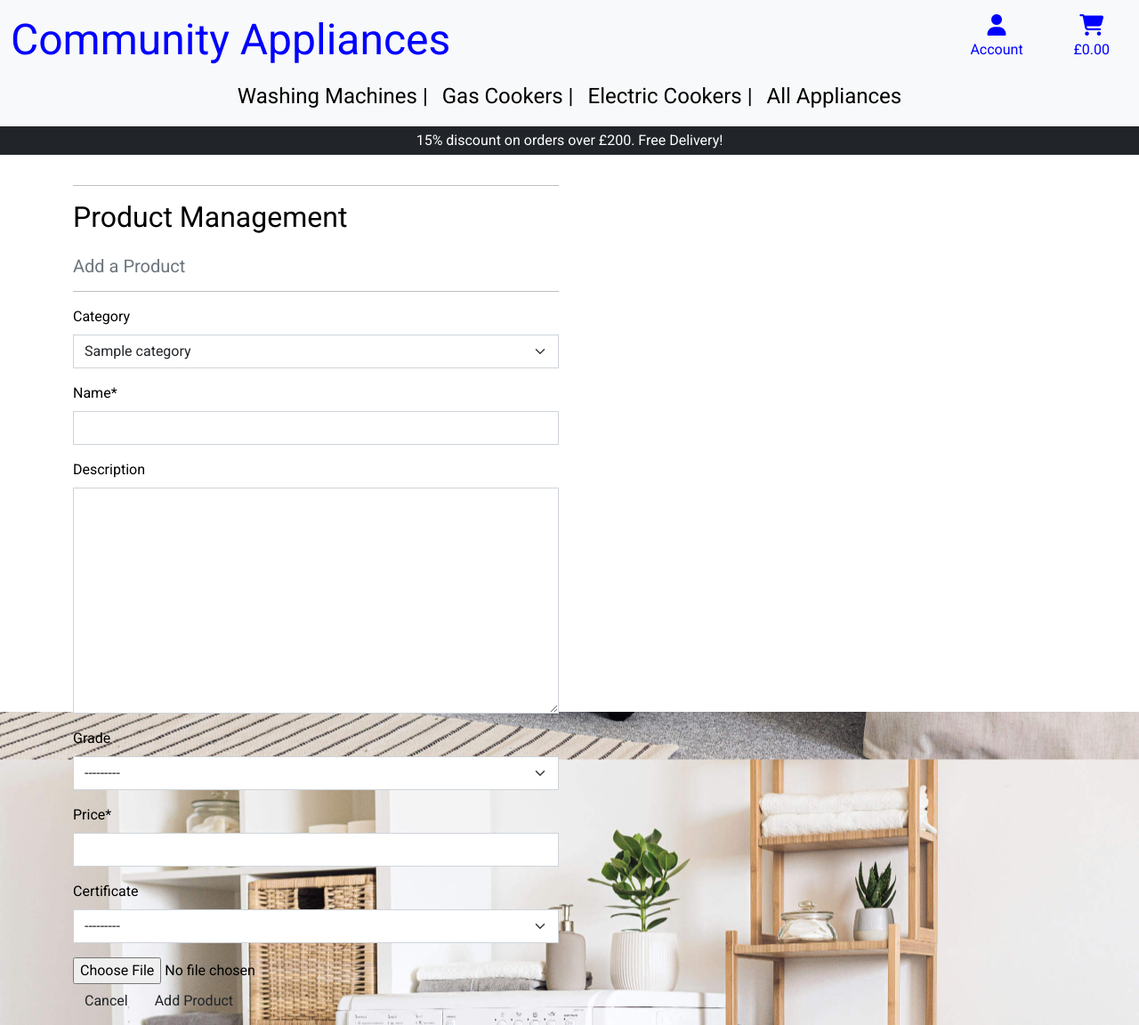
After one commit to doctorandrewbrown/community-appliances, a Django app: page /products/add/ in a window 1280 px wide. The commit adds this page. Shown: the whole page at 89% size. Run offline with Django 3.2, Linux system fonts and the light colour scheme; a user stored in the database is signed in; tables that the repository leaves empty hold one stand-in row (values such as "Sample post"); some libraries are stand-ins or nearby versions.

Commit message:
implement product management add product

```diff
--- /dev/null
+++ b/products/forms.py
@@ -0,0 +1,20 @@
+from django import forms
+#from .widgets import CustomClearableFileInput
+from .models import Product, Category
+
+
+class ProductForm(forms.ModelForm):
+
+    class Meta:
+        model = Product
+        fields = '__all__'
+
+
+    def __init__(self, *args, **kwargs):
+        super().__init__(*args, **kwargs)
+        categories = Category.objects.all()
+        names = [(c.id, c.__str__()) for c in categories]
+
+        self.fields['category'].choices = names
+        for field_name, field in self.fields.items():
+            field.widget.attrs['class'] = 'border-black rounded-0'
--- /dev/null
+++ b/products/templates/products/add_product.html
@@ -0,0 +1,53 @@
+{% extends "base.html" %}
+{% load static %}
+
+{% block page_header %}
+    <div class="container header-container">
+        <div class="row">
+            <div class="col"></div>
+        </div>
+    </div>
+{% endblock %}
+
+{% block content %}
+    <div class="overlay"></div>
+    <div class="container">
+        <div class="row">
+            <div class="col-12 col-md-6">
+                <hr>
+                <h2 class="logo-font mb-4">Product Management</h2>
+                <h5 class="text-muted">Add a Product</h5>
+                <hr>
+            </div>
+        </div>
+
+        <div class="row">
+            <div class="col-12 col-md-6">
+                <form method="POST" action="{% url 'add_product' %}" class="form mb-2" enctype="multipart/form-data">
+                    {% csrf_token %}
+                    {% for field in form %}
+                        {% if field.name != 'image' %}
+                            {{ field | as_crispy_field }}
+                        {% else %}
+                            {{ field }}
+                        {% endif %}
+                    {% endfor %}
+                    <div class="text-right">
+                        <a class="btn btn-outline-black rounded-0" href="{% url 'products' %}">Cancel</a>
+                        <button class="btn btn-black rounded-0" type="submit">Add Product</button>
+                    </div>
+                </form>
+            </div>
+        </div>
+    </div>
+{% endblock %}
+
+{% block postloadjs %}
+    {{ block.super }}
+    <script type="text/javascript">
+        $('#new-image').change(function() {
+            var file = $('#new-image')[0].files[0];
+            $('#filename').text(`Image will be set to: ${file.name}`);
+        });
+    </script>
+{% endblock %}
--- a/products/urls.py
+++ b/products/urls.py
@@ -4,4 +4,5 @@ from . import views
 urlpatterns = [
     path('', views.all_products, name='products'),
     path('<int:product_id>', views.product_detail, name='product_detail'),
+    path('add/', views.add_product, name='add_product'),
 ]
--- a/products/views.py
+++ b/products/views.py
@@ -1,5 +1,7 @@
-from django.shortcuts import render, get_object_or_404
-from .models import Product
+from django.shortcuts import render, redirect, reverse, get_object_or_404
+from .models import Product, Category
+from django.contrib import messages
+from .forms import ProductForm
 # Create your views here.
 
 
@@ -75,3 +77,27 @@ def product_detail(request, product_id):
         'product': product,
     }
     return render(request, 'products/product_detail.html', context)
+
+def add_product(request):
+    """ Add a product to the store """
+    if not request.user.is_superuser:
+        messages.error(request, 'Sorry, only store owners can do that.')
+        return redirect(reverse('home'))
+
+    if request.method == 'POST':
+        form = ProductForm(request.POST, request.FILES)
+        if form.is_valid():
+            product = form.save()
+            messages.success(request, 'Successfully added product!')
+            return redirect(reverse('product_detail', args=[product.id]))
+        else:
+            messages.error(request, 'Failed to add product. Please ensure the form is valid.')
+    else:
+        form = ProductForm()
+
+    template = 'products/add_product.html'
+    context = {
+        'form': form,
+    }
+
+    return render(request, template, context)
--- a/templates/base.html
+++ b/templates/base.html
@@ -60,6 +60,9 @@
         </div>
         <ul class="dropdown-menu">
           {% if request.user.is_authenticated %}
+          {% if request.user.is_superuser %}
+          <a href="{% url 'add_product' %}" class="dropdown-item">Product Management</a>
+          {% endif %}
           <li><a href="{% url 'profile' %}" class="dropdown-item">My Profile</a></li>
           <li><a href="{% url 'volunteers' %}" class="dropdown-item">My Volunteering</a></li>
           <li><a href="{% url 'account_logout' %}" class="dropdown-item">Logout</a></li>
```
Also changed, not shown: media/gas-cooker-placeholder-image_9XA4T7u.jpg (added), media/gas-cooker-placeholder-image_xpOWlbi.jpg (added).
